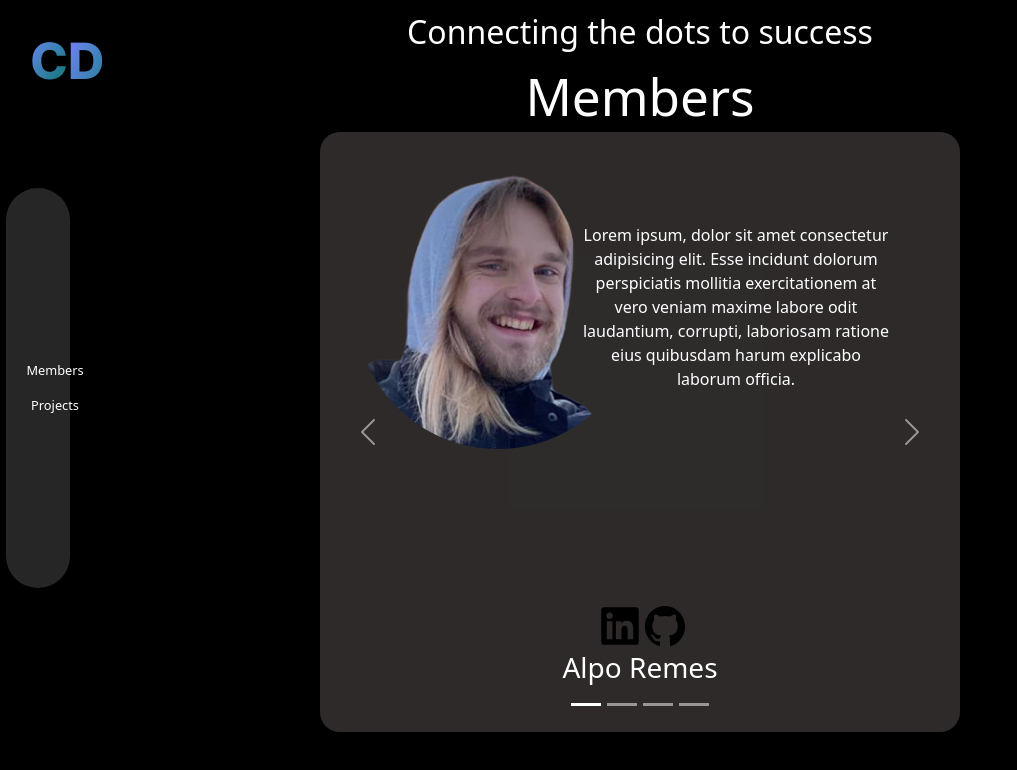
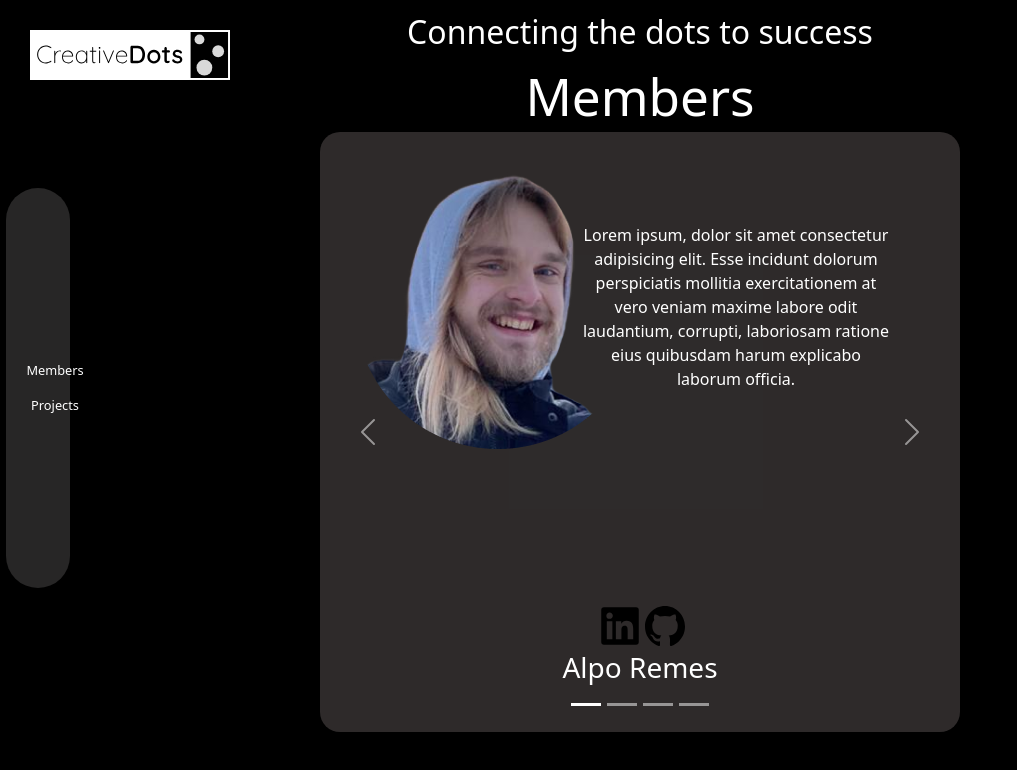
Before and after one commit to YB-BigSwan/creative-dots-team-portfolio, a React (Vite) app: page /creative-dots-team-portfolio/members in a window 1280 px wide. Shown: the top 770 px of the page, without its empty margins (0-1017 px from the left). Built offline with nearby package versions, Linux system fonts and the light colour scheme.

Commit message:
Adds a potential logo

```diff
--- a/index.html
+++ b/index.html
@@ -2,7 +2,7 @@
 <html lang="en">
   <head>
     <meta charset="UTF-8" />
-    <link rel="icon" type="image/svg+xml" href="/vite.svg" />
+    <link rel="icon" type="image/svg+xml" href="/Favicon.svg" />
     <meta name="viewport" content="width=device-width, initial-scale=1.0" />
     <title>Creative Dots</title>
   </head>
--- a/src/components/Logo.jsx
+++ b/src/components/Logo.jsx
@@ -1,7 +1,7 @@
-import tempLogo from "../assets/temp-logo.png";
+import CdLogo from "../assets/CdLogo.svg";
 
 function Logo() {
-  return <img className="logo" src={tempLogo} alt="Temporary Logo" />;
+  return <img className="logo" src={CdLogo} alt="Temporary Logo" />;
 }
 
 export default Logo;
```
Also changed, not shown: public/Favicon.svg (added), src/assets/CdLogo.svg (added).
